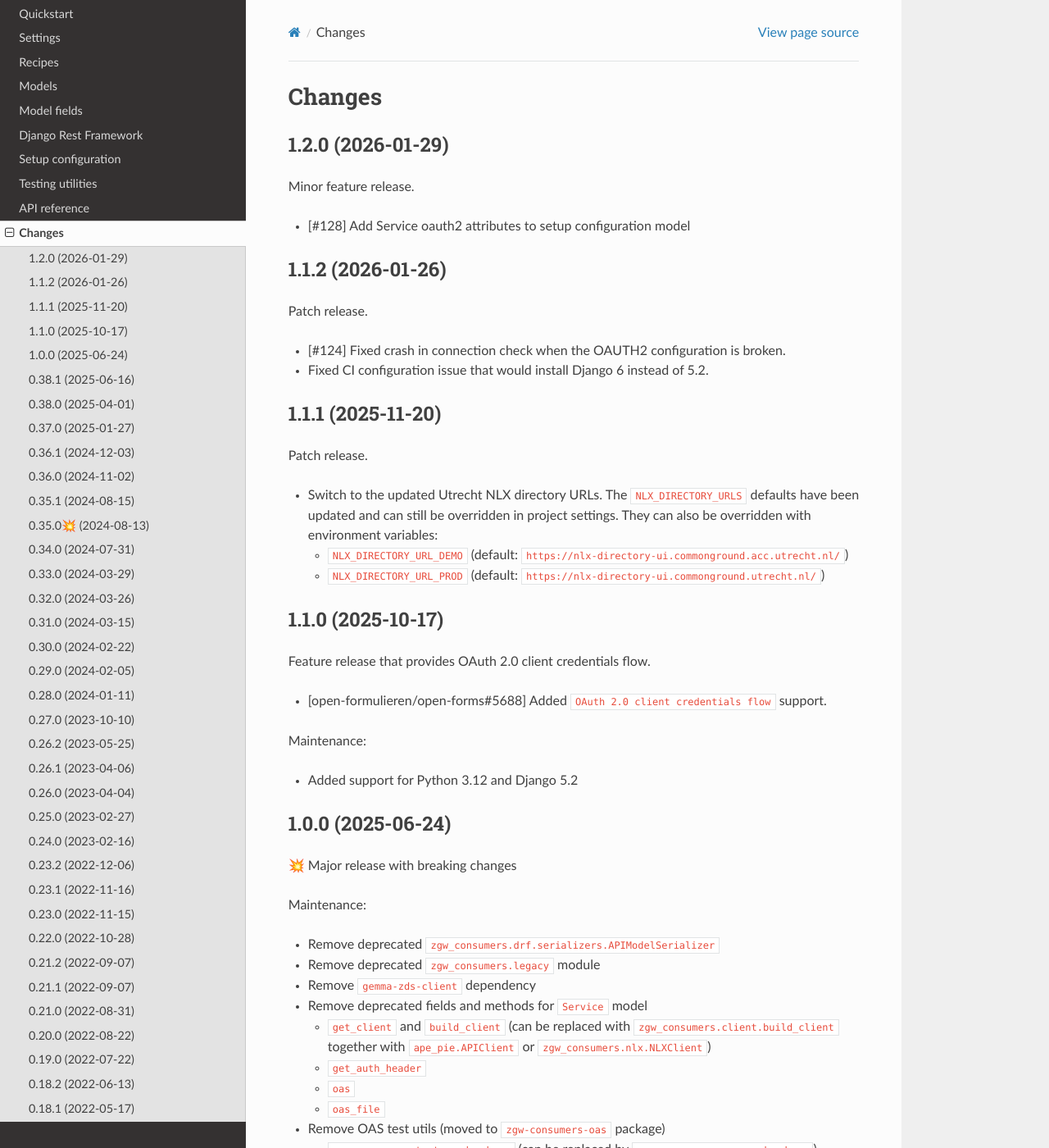
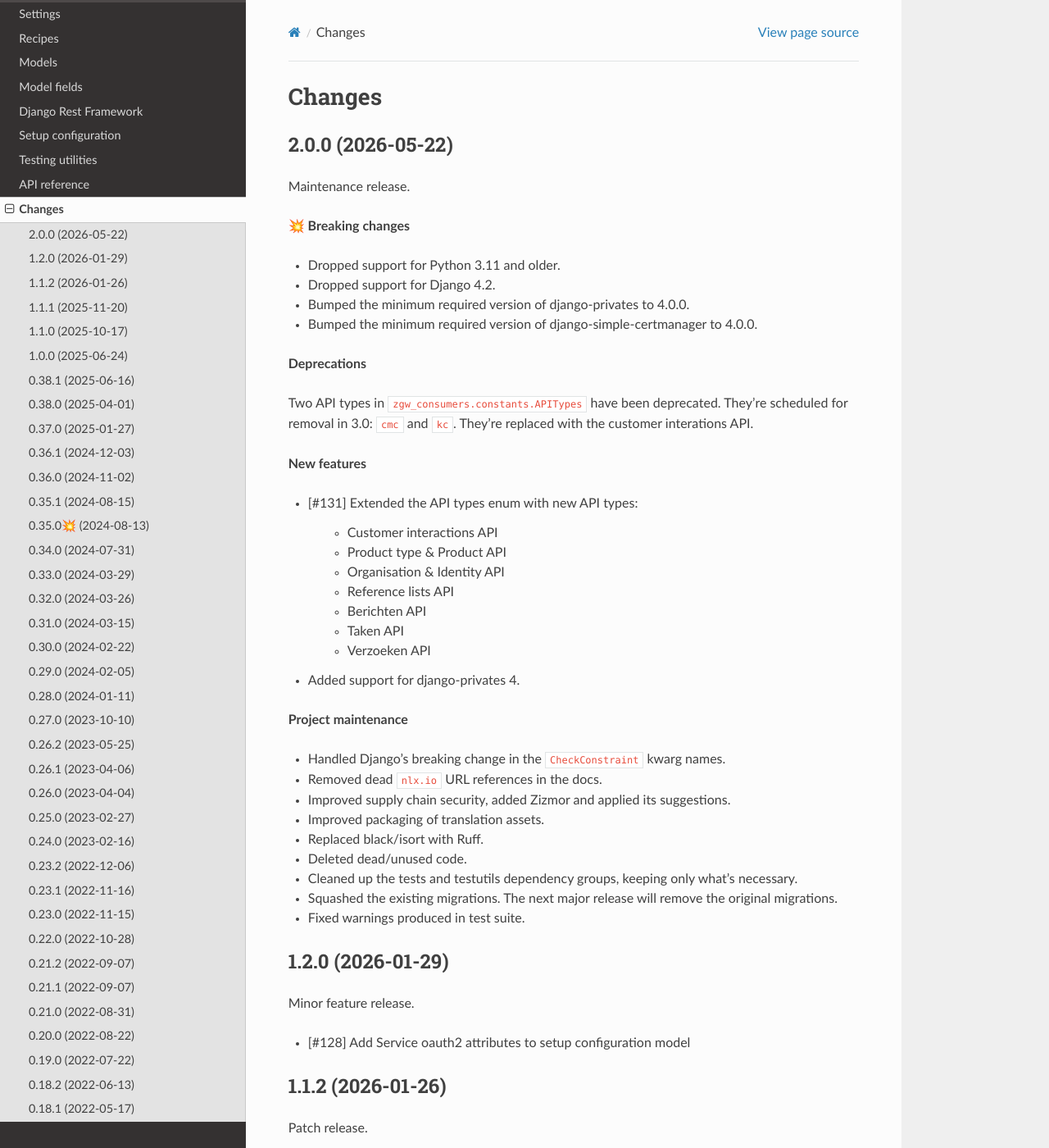
Before and after one commit to maykinmedia/zgw-consumers, a Sphinx documentation site: the page built from docs/changelog.rst, in a window 1280 px wide and 1400 px high. Shown: the whole window at 82% size. Built offline with Sphinx 7.4.7 and the Read the Docs theme 3.1.0, drawn with Linux system fonts in a browser that asks for light colours.

Commit message:
:bookmark: Bump version to 2.0.0 and update changelog

```diff
--- a/CHANGELOG.rst
+++ b/CHANGELOG.rst
@@ -1,15 +1,60 @@
 Changes
 =======
 
+2.0.0 (2026-05-22)
+------------------
+
+Maintenance release.
+
+**💥 Breaking changes**
+
+* Dropped support for Python 3.11 and older.
+* Dropped support for Django 4.2.
+* Bumped the minimum required version of django-privates to 4.0.0.
+* Bumped the minimum required version of django-simple-certmanager to 4.0.0.
+
+**Deprecations**
+
+Two API types in ``zgw_consumers.constants.APITypes`` have been deprecated. They're
+scheduled for removal in 3.0: ``cmc`` and ``kc``. They're replaced with the customer
+interations API.
+
+**New features**
+
+* [#131] Extended the API types enum with new API types:
+
+    - Customer interactions API
+    - Product type & Product API
+    - Organisation & Identity API
+    - Reference lists API
+    - Berichten API
+    - Taken API
+    - Verzoeken API
+
+* Added support for django-privates 4.
+
+**Project maintenance**
+
+* Handled Django's breaking change in the ``CheckConstraint`` kwarg names.
+* Removed dead ``nlx.io`` URL references in the docs.
+* Improved supply chain security, added Zizmor and applied its suggestions.
+* Improved packaging of translation assets.
+* Replaced black/isort with Ruff.
+* Deleted dead/unused code.
+* Cleaned up the tests and testutils dependency groups, keeping only what's necessary.
+* Squashed the existing migrations. The next major release will remove the original
+  migrations.
+* Fixed warnings produced in test suite.
+
 1.2.0 (2026-01-29)
--------------------
+------------------
 
 Minor feature release.
 
 * [#128] Add Service oauth2 attributes to setup configuration model
 
 1.1.2 (2026-01-26)
--------------------
+------------------
 
 Patch release.
 
@@ -17,7 +62,7 @@ Patch release.
 * Fixed CI configuration issue that would install Django 6 instead of 5.2.
 
 1.1.1 (2025-11-20)
--------------------
+------------------
 
 Patch release.
 
@@ -29,7 +74,7 @@ Patch release.
   * ``NLX_DIRECTORY_URL_PROD`` (default: ``https://nlx-directory-ui.commonground.utrecht.nl/``)
 
 1.1.0 (2025-10-17)
--------------------
+------------------
 
 Feature release that provides OAuth 2.0 client credentials flow.
 
--- a/README.rst
+++ b/README.rst
@@ -5,7 +5,7 @@
 Welcome to ZGW Consumers' documentation!
 ========================================
 
-:Version: 1.2.0
+:Version: 2.0.0
 :Source: https://github.com/maykinmedia/zgw-consumers
 :Keywords: OpenAPI, Zaakgericht Werken, Common Ground, NLX
 
--- a/docs/conf.py
+++ b/docs/conf.py
@@ -25,7 +25,7 @@ copyright = "2022, Maykin Media"
 author = "Maykin Media"
 
 # The full version, including alpha/beta/rc tags
-release = "1.2.0"
+release = "2.0.0"
 
 
 # -- General configuration ---------------------------------------------------
--- a/pyproject.toml
+++ b/pyproject.toml
@@ -4,7 +4,7 @@ build-backend = "setuptools.build_meta"
 
 [project]
 name = "zgw-consumers"
-version = "1.2.0"
+version = "2.0.0"
 description = "Configuration for service (OpenAPI 3 or other) consumers"
 authors = [
     {name = "Maykin Media", email = "support@maykinmedia.nl"}
@@ -91,7 +91,7 @@ markers = [
 ]
 
 [tool.bumpversion]
-current_version = "1.2.0"
+current_version = "2.0.0"
 files = [
     {filename = "pyproject.toml"},
     {filename = "README.rst"},
```
Also changed, not shown: 1 other file.
